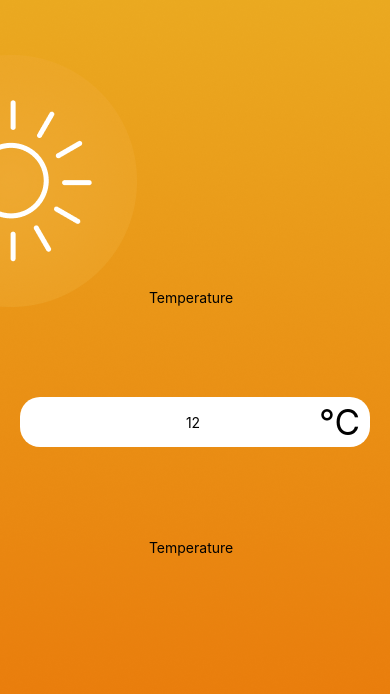
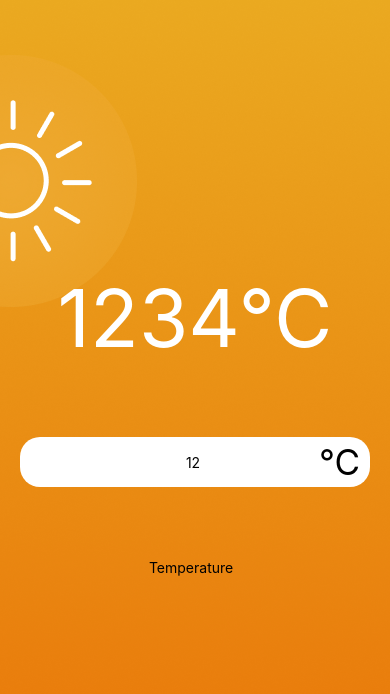
Before and after one commit to ialim0/weather-converter, a React Native app in the folder weather-app/: screen / in a window 390 px wide. Shown: the top 694 px of the page. Built offline with nearby package versions, Linux system fonts and the light colour scheme.

Commit message:
Display Input step 1

```diff
--- a/weather-app/App.js
+++ b/weather-app/App.js
@@ -2,13 +2,12 @@ import { Text, View,ImageBackground } from "react-native";
 import {s} from "./App.style"
 import hotImage from "./assets/hot.png"
 import { InputTemperature } from "./components/InputTemperature.style.jsx";
+import {TemperatureDisplay} from "./components/TemperatureDisplay.style.jsx";
 export default function App() {
   return (
     <ImageBackground source={hotImage}style={s.container} >
       <View style={s.workspace}>
-        <View>
-        <Text>Temperature  </Text>
-        </View>
+       <TemperatureDisplay value="1234" unit="°C"/>
         <InputTemperature  defaultValue={"12 "}   />
 
         <View>
--- /dev/null
+++ b/weather-app/components/TemperatureDisplay.style.js
@@ -0,0 +1,13 @@
+import { StyleSheet } from "react-native";
+
+
+const s=StyleSheet.create({
+
+    unit:{
+       fontSize:80,
+       color:"white",
+
+
+    },
+});
+export {s}
--- /dev/null
+++ b/weather-app/components/TemperatureDisplay.style.jsx
@@ -0,0 +1,11 @@
+import { Text, TextInput, View } from "react-native";
+import { s } from "./TemperatureDisplay.style.js";
+
+export function TemperatureDisplay({ value, unit }) {
+  return (
+    <Text style={s.unit}>
+      {value}
+      {unit}
+    </Text>
+  );
+}
```
